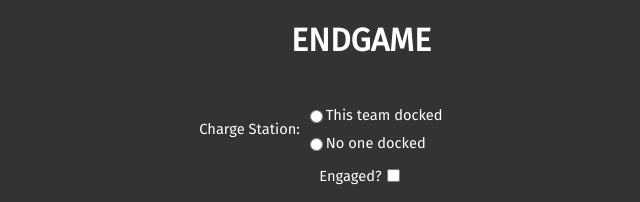
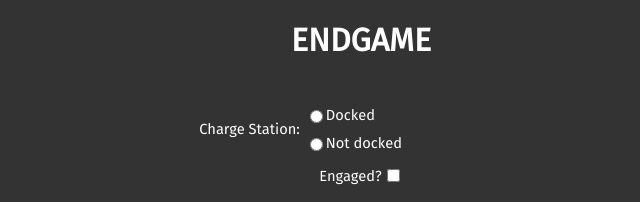
Before and after one commit to Team5924/Scouting-Form, a Next.js app: page /phases/endgame in a window 1280 px wide. Shown: the top 202 px of the page, without its empty margins (279-919 px from the left). Built offline with nearby package versions, Linux system fonts and the light colour scheme.

Commit message:
Change questionaire wording

```diff
--- a/next.config.js
+++ b/next.config.js
@@ -1,6 +1,7 @@
 /** @type {import('next').NextConfig} */
 const nextConfig = {
-  reactStrictMode: true,
+    reactStrictMode: true,
+    assetPrefix: './'
 }
 
 module.exports = nextConfig
--- a/package.json
+++ b/package.json
@@ -6,7 +6,8 @@
     "dev": "next dev",
     "build": "next build",
     "start": "next start",
-    "lint": "next lint"
+    "lint": "next lint",
+    "export": "next build && next export"
   },
   "dependencies": {
     "@next/font": "13.1.2",
--- a/pages/index.js
+++ b/pages/index.js
@@ -211,7 +211,7 @@ export default function App() {
             "match": parseInt(match),
             "team": parseInt(team),
             "alliance": alliance,
-            "taxi": taxi,
+            "taxi": parseInt(taxi),
             "autoChargeStation": autoChargeStation,
             "autoEngaged": autoEngaged,
             "autoScore": autoScore,
--- a/pages/phases/endgame.js
+++ b/pages/phases/endgame.js
@@ -23,12 +23,12 @@ export default function Endgame(props) {
                                 <div className="hMiddlebox radioMargin">
                                     {/* "td" = This team docked */}
                                     <input type="radio" value="td" checked={props.endgameChargeStation == "td"} onChange={onChargeStationChange} />
-                                    <label className="radioLabel">This team docked</label>
+                                    <label className="radioLabel">Docked</label>
                                 </div>
                                 <div className="hMiddlebox radioMargin">
                                     {/* 0 = No one docked */}
                                     <input type="radio" value={0} checked={props.endgameChargeStation == 0} onChange={onChargeStationChange} />
-                                    <label className="radioLabel">No one docked</label>
+                                    <label className="radioLabel">Not docked</label>
                                 </div>
                             </div>
                         </div>
```
